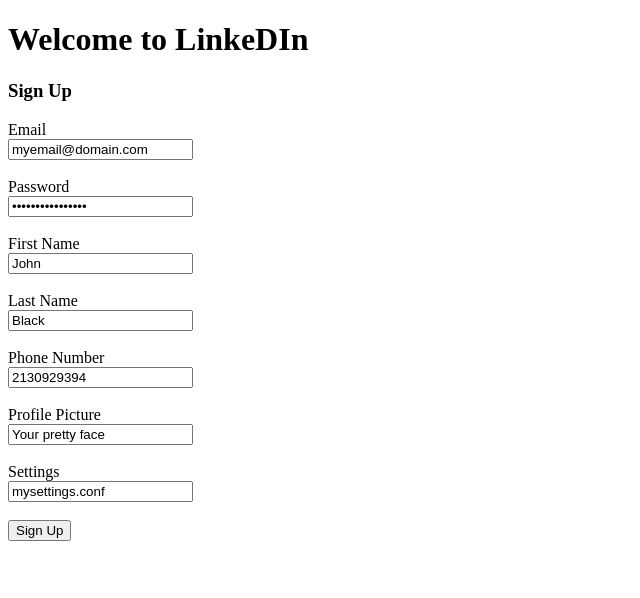
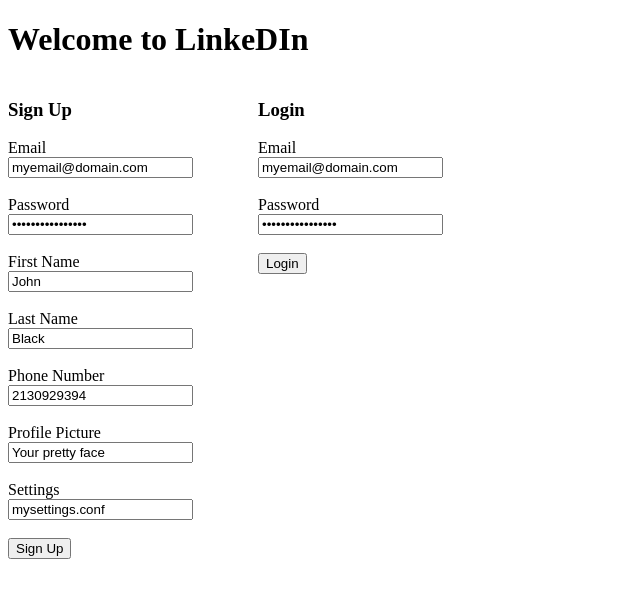
Before and after one commit to iByteABit256/Linke-DI-n, an Angular app in the folder frontend/: page / in a window 1280 px wide. Shown: the top 598 px of the page, without its empty margins (0-640 px from the left). Built offline with nearby package versions, Linux system fonts and the light colour scheme.

Commit message:
Login page HTML

```diff
--- a/frontend/src/app/app.component.css
+++ b/frontend/src/app/app.component.css
@@ -0,0 +1,8 @@
+.grid-container {
+    display: grid;
+    grid-template-areas: "sign-up  login";
+    grid-template-columns: 250px max-content
+ }
+
+  app-sign-up-page { grid-area: sign-up}
+  app-login-page { grid-area: login}
--- a/frontend/src/app/app.component.html
+++ b/frontend/src/app/app.component.html
@@ -1,3 +1,6 @@
 <h1>{{ WelcomeMessage }}</h1>
 
-<app-sign-up-page></app-sign-up-page>
+<div class="grid-container">
+    <app-sign-up-page></app-sign-up-page>
+    <app-login-page></app-login-page>
+</div>
--- a/frontend/src/app/app.module.ts
+++ b/frontend/src/app/app.module.ts
@@ -7,11 +7,13 @@
 import { AppComponent } from './app.component';
 import { SignUpService } from './sign-up.service';
 import { SignUpPageComponent } from './sign-up-page/sign-up-page.component';
+import { LoginPageComponent } from './login-page/login-page.component';
 
 @NgModule({
   declarations: [
     AppComponent,
-    SignUpPageComponent
+    SignUpPageComponent,
+    LoginPageComponent
   ],
   imports: [
     BrowserModule,
--- /dev/null
+++ b/frontend/src/app/login-page/login-page.component.html
@@ -0,0 +1,19 @@
+<h3>Login</h3>
+
+<div>
+    <form [formGroup] = "formdata" (ngSubmit) = "onClickSubmit(formdata.value)" >
+
+      Email <br>
+       <input type = "text" class = "fortextbox" name = "email" placeholder = "email"
+          formControlName = "email">
+       <br/><br/>
+
+       Password <br>
+       <input type = "password" class = "fortextbox" name = "password"
+          placeholder = "password" formControlName = "password">
+       <br/><br/>
+
+       <input type = "submit" class = "forsubmit" value = "Login">
+
+    </form>
+</div>
--- /dev/null
+++ b/frontend/src/app/login-page/login-page.component.ts
@@ -0,0 +1,30 @@
+import { Component, OnInit } from '@angular/core';
+import { FormGroup, FormControl } from '@angular/forms';
+
+import { User } from '../User/user';
+
+@Component({
+  selector: 'app-login-page',
+  templateUrl: './login-page.component.html',
+  styleUrls: ['./login-page.component.css']
+})
+export class LoginPageComponent implements OnInit {
+
+  constructor() { }
+
+  formdata: any;
+  user: any;
+  response = [];
+
+  ngOnInit() {
+    this.formdata = new FormGroup({
+        email: new FormControl("myemail@domain.com"),
+        password: new FormControl("!securePassword!"),
+    });
+  }
+
+  onClickSubmit(data: any) {
+    console.log("Logged in user with email: " + data.email + " and password: " + data.password);
+  }
+
+}
```
Also changed, not shown: frontend/src/app/login-page/login-page.component.css (added), 1 other file (tests, documents, lock files or other folders).
